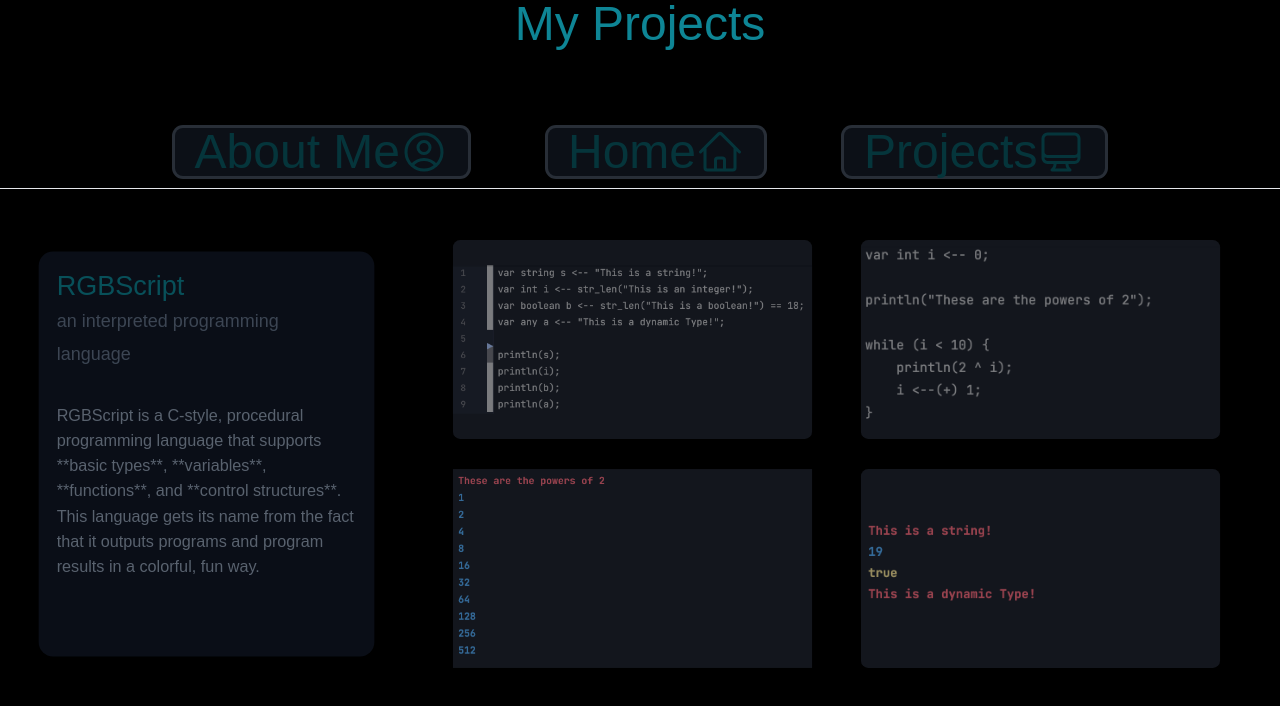
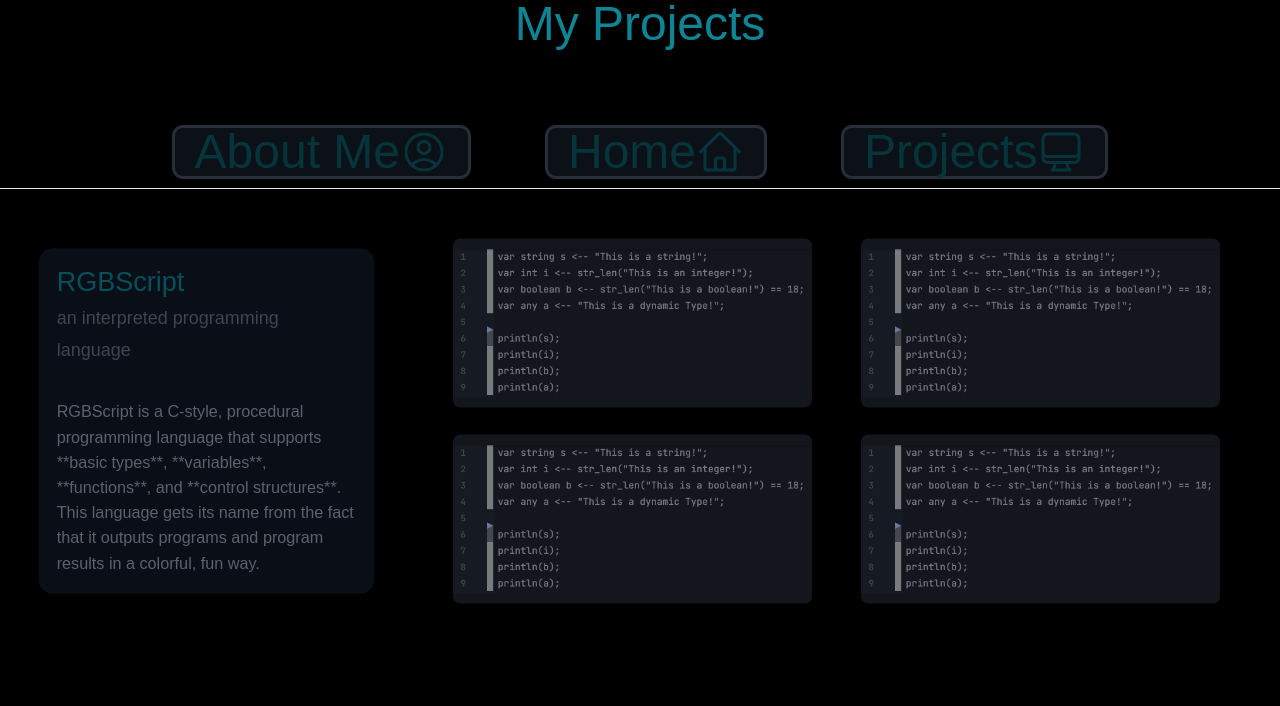
Before and after one commit to LambdaAK/Portfolio, a React (Vite) app: page /projects in a window 1280 px wide. Shown: the top 706 px of the page. Built offline with nearby package versions, Linux system fonts and the light colour scheme.

Commit message:
made an abstraction for project pictures

```diff
--- a/src/pages/Projects.tsx
+++ b/src/pages/Projects.tsx
@@ -72,77 +72,10 @@ export default function Projects() {
 
 
 
-                            <div className="
-                            transition
-                            opacity-60
-                            hover:opacity-90
-                            scale-90
-                            hover:scale-150
-                            bg-ide
-                            flex
-                            justify-center
-                            items-center
-                            hover:translate-x-14
-                            hover:translate-y-14
-                            rounded-lg
-
-                            ">
-                            <img src="/RGBScript/RGBScript-1.jpg" alt=""/>
-                            </div>
-
-                            <div className="
-                            transition
-                            opacity-60
-                            hover:opacity-90
-                            scale-90
-                            hover:scale-150
-                            bg-ide
-                            flex
-                            justify-center
-                            items-center
-                            hover:-translate-x-14
-                            hover:translate-y-14
-                            rounded-lg
-
-                            ">
-                            <img src="/RGBScript/RGBScript-2.jpg" alt=""/>
-                            </div>
-
-                            <div className="
-                            transition
-                            opacity-60
-                            hover:opacity-90
-                            scale-90
-                            hover:scale-150
-                            bg-ide
-                            flex
-                            justify-center
-                            items-center
-                            hover:translate-x-14
-                            hover:-translate-y-14
-                            rounded-lg
-
-                            ">
-                            <img src="/RGBScript/RGBScript-3.jpg" alt=""/>
-                            </div>
-
-                            <div className="
-                            transition
-                            opacity-60
-                            hover:opacity-90
-                            scale-90
-                            hover:scale-150
-                            bg-ide
-                            flex
-                            justify-center
-                            items-center
-                            hover:-translate-x-14
-                            hover:-translate-y-14
-                            rounded-lg
-
-                            ">
-                            <img src="/RGBScript/RGBScript-4.jpg" alt=""/>
-                            </div>
+                            <ProjectImage src={"/RGBScript/RGBScript-1.jpg"} alt={""} bg={"bg-ide"} xDir={1} yDir={1}/>
+                            <ProjectImage src={"/RGBScript/RGBScript-2.jpg"} alt={""} bg={"bg-ide"} xDir={-1} yDir={1}/>
+                            <ProjectImage src={"/RGBScript/RGBScript-3.jpg"} alt={""} bg={"bg-ide"} xDir={1} yDir={-1}/>
+                            <ProjectImage src={"/RGBScript/RGBScript-4.jpg"} alt={""} bg={"bg-ide"} xDir={-1} yDir={-1}/>
                         </div>
 
                     </div>
@@ -158,21 +91,40 @@ export default function Projects() {
 
 
 
+interface ProjectImageProps {
+    src: string;
+    alt: string;
+    bg: string; // this is a class for the
+    xDir: number // + 1 or -1
+    yDir: number // + 1 or -1
+}
+
+
+function ProjectImage(props: ProjectImageProps) {
+
+    let classes:string = "transition opacity-60 scale-90 flex justify-center items-center rounded-lg hover:opacity-90 hover:scale-150"
+
+    classes += " " + props.bg
+
+    if (props.xDir == 1) {
+        classes += " hover:translate-x-14"
+    }
+    else if (props.xDir == -1) {
+        classes += " hover:-translate-x-14"
+    }
+
+    if (props.yDir == 1) {
+        classes += " hover:translate-y-14"
+    }
+    else if (props.yDir == -1) {
+        classes += " hover:-translate-y-14"
+    }
 
 
 
-/*
-return (
-        <div id="projects" className="transition transform opacity-0 duration-1000 pb-20">
-            <div className="text-5xl text-blue text-left pb-20 flex justify-center"> My Projects</div>
-
-                    <Project
-                    title="RGBScript"
-                    description={RBGScriptDescription}
-                    githubLink={"www.google.com"}
-                    images={["code3.jpg"]}
-                    />
+    return (
+        <div className={classes}>
+            <img src="/RGBScript/RGBScript-1.jpg" alt={props.alt}/>
         </div>
-
     )
-*/
+}
```
